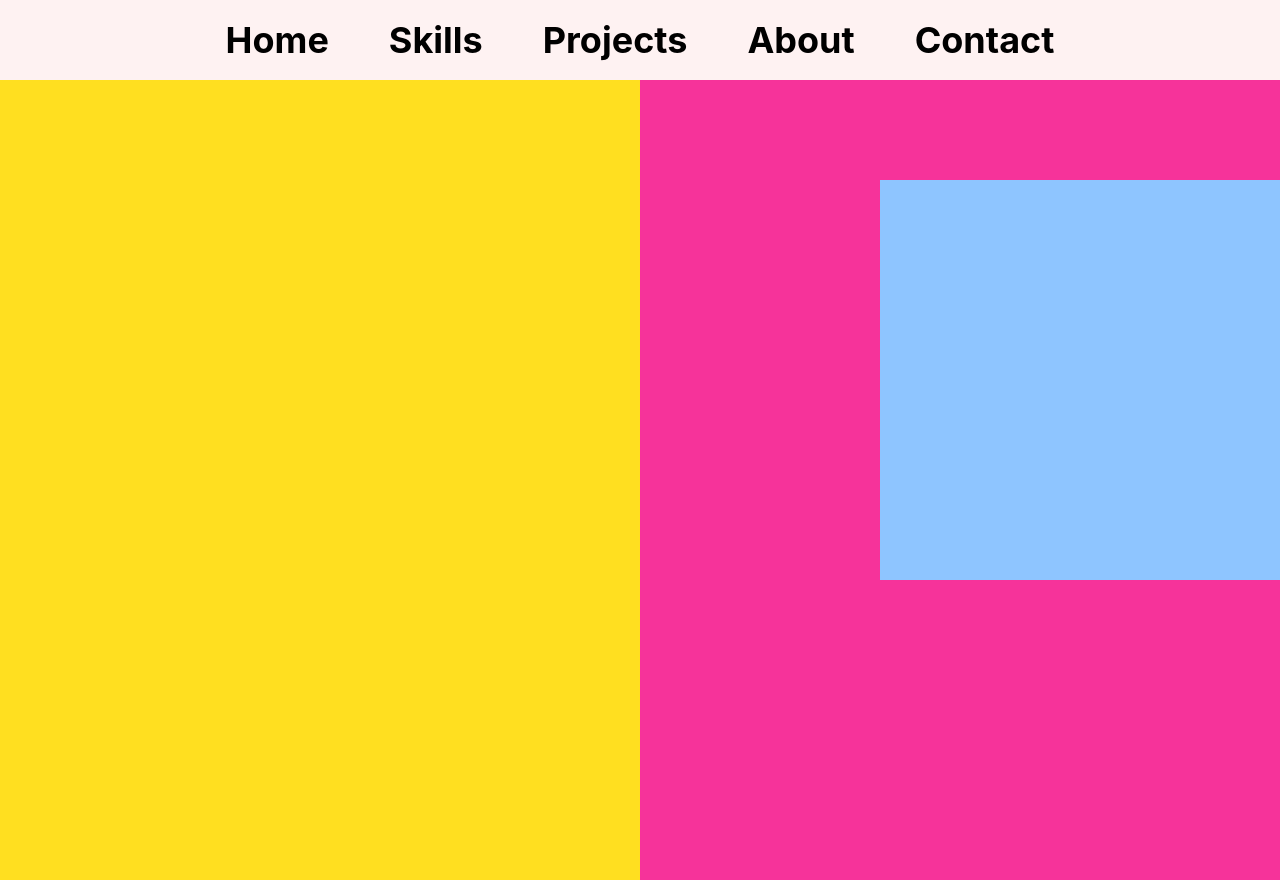
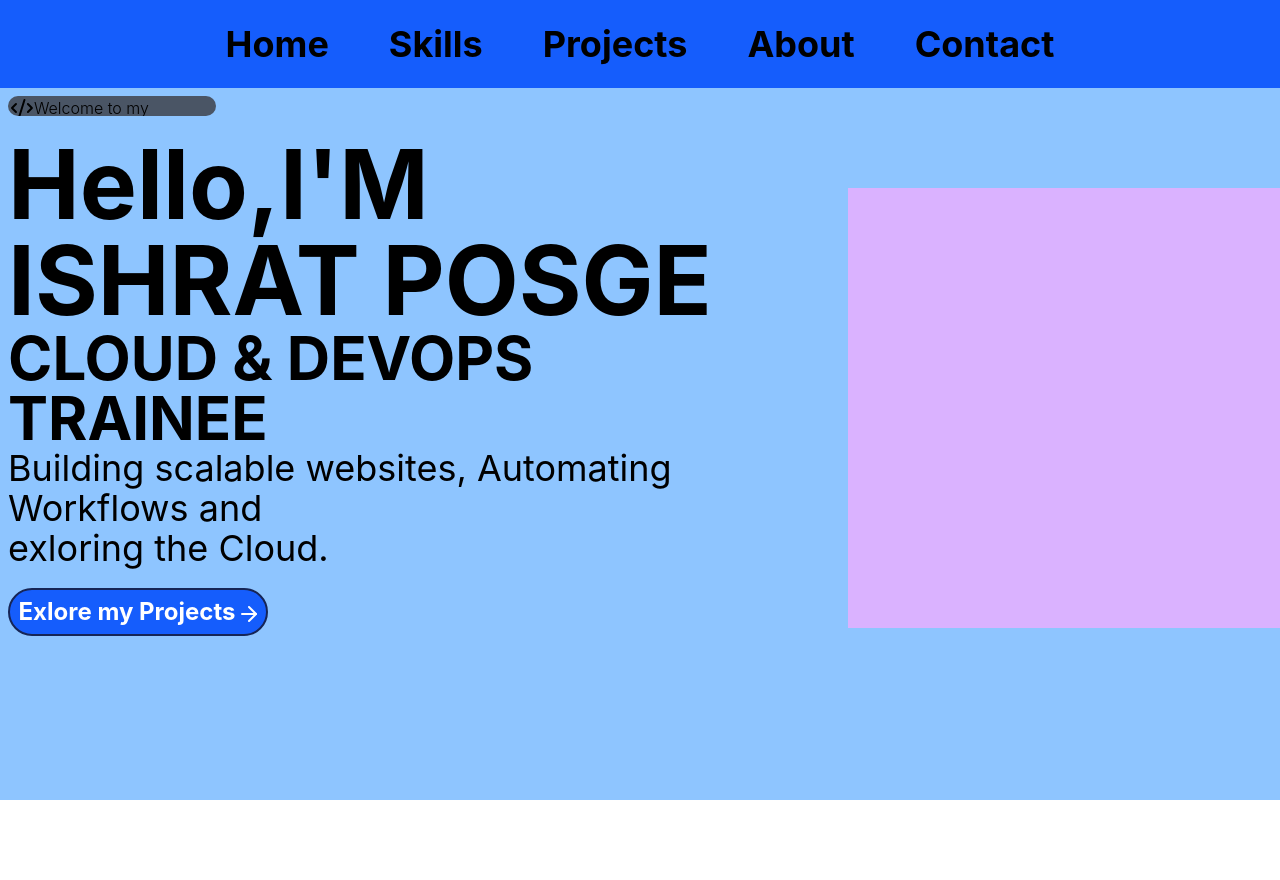
Before and after one commit to ishDev-pixel/Ishrat-Portfolio, a React (Vite) app: page / in a window 1280 px wide. Shown: the top 880 px of the page. After the commit the page ends 800 px from the top, so only its background shows below. Built offline with nearby package versions, Linux system fonts and the light colour scheme.

Commit message:
styling stage 1

```diff
--- a/src/components/Home.jsx
+++ b/src/components/Home.jsx
@@ -1,14 +1,33 @@
 import React from 'react'
 import Navbar from './Navbar'
+import {CodeXml,ArrowRight} from 'lucide-react'
 
 const Home = () => {
   return (
     <>
     <Navbar/>
-    <div className='h-screen w-screen flex'>
-        <div className='w-1/2 h-full bg-yellow-300'></div>
-         <div className='w-1/2 h-full bg-pink-500 px-60 py-25'>
-         <div className='h-100 w-110 bg-blue-300'> </div>
+    <div className='pt-22 h-screen w-screen flex bg-blue-300'>
+
+        <div className='w-3/5 h-full  '>
+        <div className='h-full w-full  p-2 gap-5 flex flex-col'>
+        <p className='h-5 w-52 overflow-hidden flex border-black rounded-2xl font-light bg-gray-600 px-0.5'><CodeXml/>Welcome to my Portfolio</p>
+       <div className='text-8xl font-bold '>
+        <h1>Hello,I'M <br></br> ISHRAT POSGE</h1>
+        <h1 className='text-6xl'>CLOUD & DEVOPS TRAINEE</h1>
+         <p className='text-4xl font-normal'>Building scalable websites, Automating Workflows and <br></br>exloring the Cloud. </p>
+        </div>
+
+        <button className='h-12 w-65 gap-0.5 text-2xl rounded-4xl border-blue-950 border-2 font-bold text-white bg-blue-600 flex items-center justify-center'><p>Exlore my Projects</p><span className='size-5'><ArrowRight/></span></button>
+
+        </div>
+
+
+        </div>
+
+
+
+         <div className='w-2/5 h-full  px-20 py-25'>
+         <div className='h-110 w-120 bg-purple-300'> </div>
          </div>
 
     </div>
--- a/src/components/Navbar.jsx
+++ b/src/components/Navbar.jsx
@@ -4,13 +4,13 @@
 const Navbar = () => {
   return (
     <>
-    <div className='w-screen h-20 bg-red-50 flex  items-center justify-center'>
+    <div className='w-screen h-22  flex  items-center justify-center fixed bg-blue-600'>
        <div className='text-4xl font-bold flex gap-15'>
-        <div>Home</div>
-        <div>Skills</div>
-        <div>Projects</div>
-        <div>About</div>
-        <div >Contact</div>
+        <button>Home</button>
+        <button>Skills</button>
+        <button>Projects</button>
+        <button>About</button>
+        <button >Contact</button>
         </div>
 
     </div>
```
